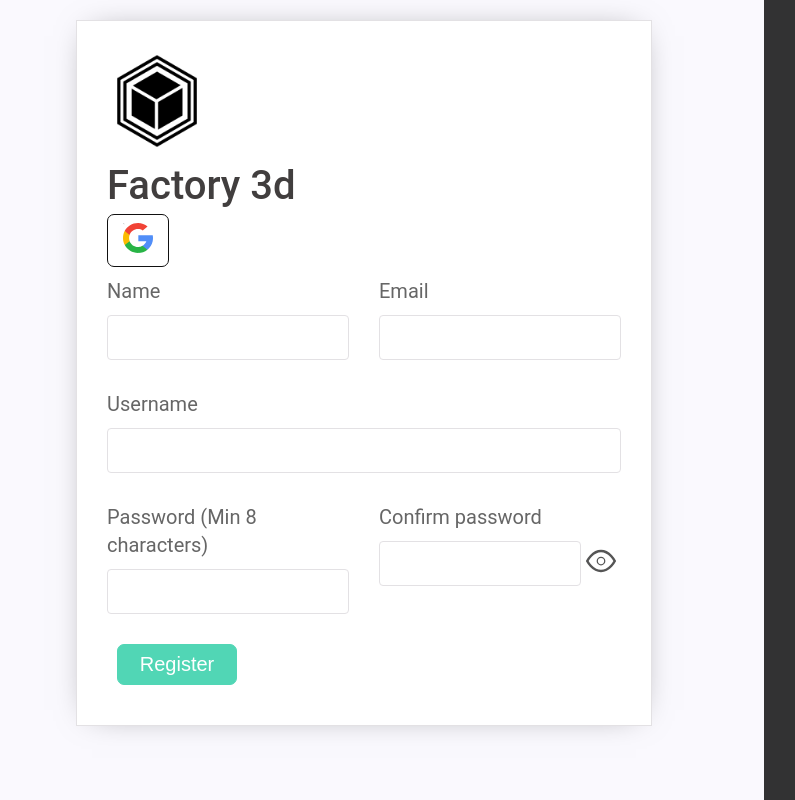
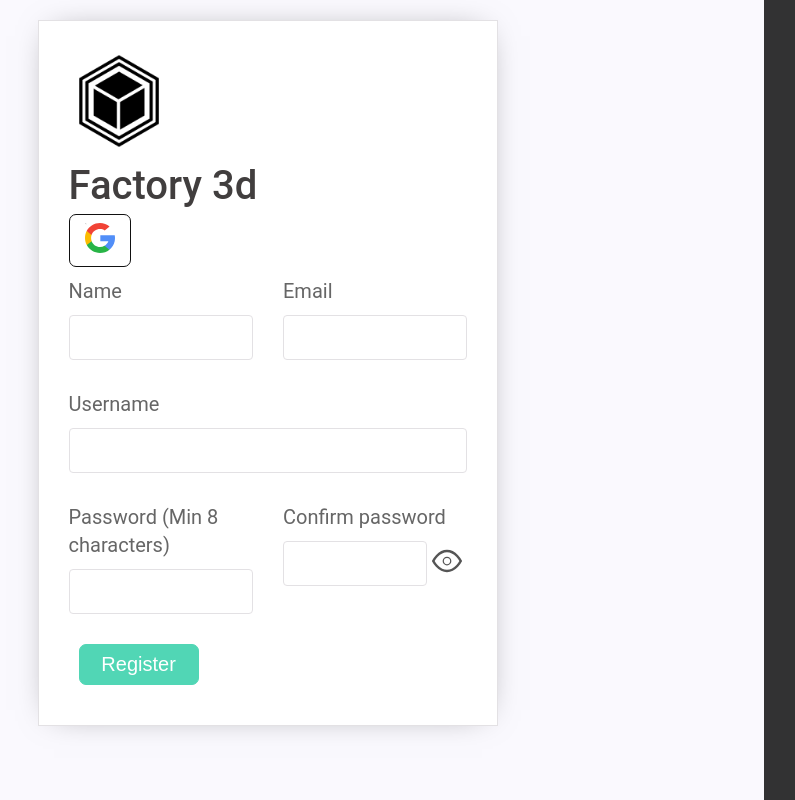
Before and after one commit to deividev/Prin3d, an Angular app: page /register in a window 1280 px wide. Shown: the whole page, without its empty margins (116-911 px from the left). Built offline with nearby package versions, Linux system fonts and the light colour scheme; no server answers.

Commit message:
Added password view by clicking on the display button

```diff
--- a/src/app/components/form-register/form-register.component.html
+++ b/src/app/components/form-register/form-register.component.html
@@ -82,9 +82,9 @@
       <div class="form__group form__group--ml">
         <label class="form__label" for="passwordConfirm">Confirm password</label>
         <div class="form__item">
-          <input required class="form__item--control" type="password" formControlName="passwordConfirm"
+          <input required class="form__item--control" [type]="fieldTextType ? 'text' : 'password'" formControlName="passwordConfirm"
             id="passwordConfirm" minlength="8">
-          <button class="form__item--icon" type="button">
+          <button class="form__item--icon" (click)="toggleFieldTextType()" type="button">
             <svg>
               <use xlink:href="../assets/svg/sprite.svg#eye"></use>
             </svg>
--- a/src/app/components/form-register/form-register.component.ts
+++ b/src/app/components/form-register/form-register.component.ts
@@ -20,6 +20,8 @@ export class FormRegisterComponent implements OnInit {
 
   user: any;
   formRegister: FormGroup;
+
+  fieldTextType: boolean;
 
 
   constructor(private formBuilder: FormBuilder,
@@ -55,4 +57,8 @@ export class FormRegisterComponent implements OnInit {
         this.formRegister.reset();
     }
   }
+
+  toggleFieldTextType() {
+    this.fieldTextType = !this.fieldTextType;
+  }
 }
--- a/src/sass/components/_form.scss
+++ b/src/sass/components/_form.scss
@@ -1,6 +1,6 @@
 /*** FORM  ***/
 .login {
-  width: 75%;
+  width: 60%;
   display: flex;
   justify-content: center;
 }
```
Also changed, not shown: 1 other file (tests, documents, lock files or other folders).
